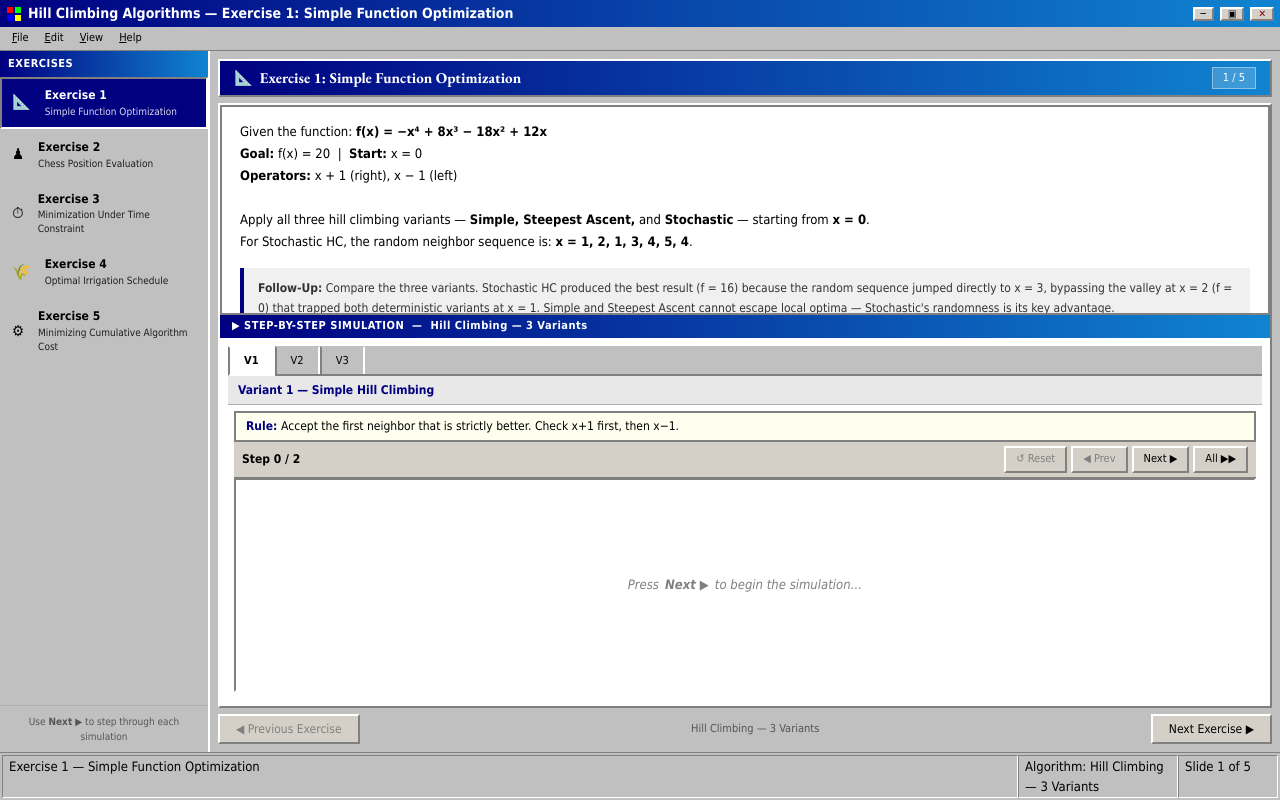
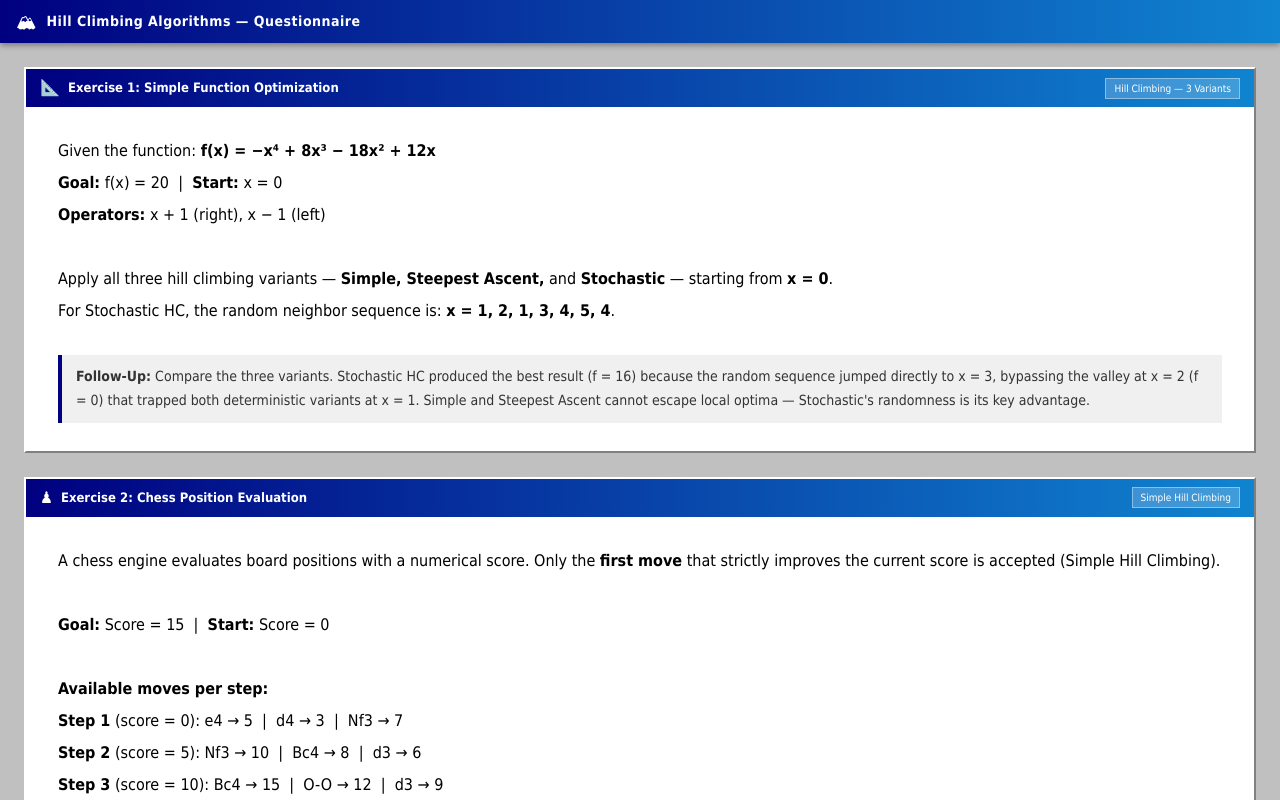
Before and after one commit to Renz5678/Hill-Climbing-Exercises, a React (Vite) app: page / in a window 1280 px wide. Shown: the top 800 px of the page. Built offline with nearby package versions, Linux system fonts and the light colour scheme.

Commit message:
Fixed sizing

```diff
--- a/src/App.jsx
+++ b/src/App.jsx
@@ -1,176 +1,90 @@
-import React, { useState } from 'react';
-import WindowBar from './components/WindowBar';
-import SlideView  from './components/SlideView';
+import React from 'react';
 import { exercises } from './data/exercises';
 
-const MENUS = ['File', 'Edit', 'View', 'Help'];
-
-// Icons for each exercise (Win98-style coloured squares)
+// Icons for each exercise
 const ICONS = ['📐', '♟', '⏱', '🌾', '⚙'];
 
 export default function App() {
-  const [current, setCurrent] = useState(0);
-  const ex = exercises[current];
-
   return (
     <div style={{
-      width: '100vw',
-      height: '100vh',
+      minHeight: '100vh',
       background: '#c0c0c0',
-      display: 'flex',
-      flexDirection: 'column',
+      fontFamily: 'Tahoma, Arial, sans-serif',
       margin: 0,
       padding: 0,
-      overflow: 'hidden',
     }}>
-      {/* ── Title / Menu bar ── */}
-      <WindowBar
-        title={`Hill Climbing Algorithms — ${ex.title}: ${ex.subtitle}`}
-        menus={MENUS}
-      />
-
-      {/* ── Main area: sidebar + slide ── */}
-      <div style={{ display: 'flex', flex: 1, overflow: 'hidden' }}>
-
-        {/* ── Sidebar ── */}
-        <div className="panel-inset" style={{
-          width: 210,
-          flexShrink: 0,
-          background: '#c0c0c0',
-          overflowY: 'auto',
-          display: 'flex',
-          flexDirection: 'column',
-          borderTop: 'none',
-          borderLeft: 'none',
-          borderBottom: 'none',
-        }}>
-          {/* sidebar header */}
+      {/* ── Title bar ── */}
       <div style={{
         background: 'linear-gradient(to right, #000080, #1084d0)',
         color: '#fff',
-            padding: '5px 8px',
-            fontSize: 11,
-            fontWeight: 'bold',
-            letterSpacing: '0.5px',
-            userSelect: 'none',
+        padding: '8px 16px',
+        display: 'flex',
+        alignItems: 'center',
+        gap: 10,
+        position: 'sticky',
+        top: 0,
+        zIndex: 10,
+        boxShadow: '0 2px 6px rgba(0,0,0,0.4)',
       }}>
-            EXERCISES
+        <span style={{ fontSize: 18 }}>🏔</span>
+        <span style={{ fontWeight: 'bold', fontSize: 14, letterSpacing: '0.5px' }}>
+          Hill Climbing Algorithms — Questionnaire
+        </span>
       </div>
 
-          {/* slide list */}
-          {exercises.map((e, i) => (
+      {/* ── Questions ── */}
+      <div style={{ padding: '24px 24px 48px' }}>
+        {exercises.map((ex, i) => (
           <div
-              key={e.id}
-              className={`slide-item${current === i ? ' active' : ''}`}
-              onClick={() => setCurrent(i)}
-              style={{ padding: '8px 10px', fontSize: 12, cursor: 'pointer', lineHeight: 1.4 }}
+            key={ex.id}
+            className="panel-raised"
+            style={{ marginBottom: 24, background: '#ffffff', overflow: 'hidden' }}
           >
-              <span style={{ fontSize: 15, marginRight: 6 }}>{ICONS[i]}</span>
-              <div>
-                <div style={{ fontWeight: 'bold' }}>{e.title}</div>
-                <div style={{ fontSize: 10, opacity: 0.85, marginTop: 1 }}>{e.subtitle}</div>
-              </div>
-            </div>
-          ))}
-
-          {/* spacer */}
-          <div style={{ flex: 1 }} />
-
-          {/* navigation hint */}
-          <div style={{
-            padding: '8px',
-            fontSize: 10,
-            color: '#555',
-            borderTop: '1px solid #b0b0b0',
-            textAlign: 'center',
-            lineHeight: 1.5,
-          }}>
-            Use <b>Next ▶</b> to step through each simulation
-          </div>
-        </div>
-
-        {/* ── Slide content ── */}
-        <div style={{
-          flex: 1,
-          display: 'flex',
-          flexDirection: 'column',
-          overflow: 'hidden',
-          background: '#c0c0c0',
-          padding: 8,
-          gap: 0,
-        }}>
-          {/* slide title bar */}
-          <div className="panel-raised" style={{ flexShrink: 0, marginBottom: 6 }}>
+            {/* question header */}
             <div style={{
               background: 'linear-gradient(to right, #000080, #1084d0)',
               color: '#fff',
-              padding: '6px 14px',
+              padding: '7px 14px',
               display: 'flex',
               alignItems: 'center',
-              justifyContent: 'space-between',
+              gap: 8,
             }}>
-              <span style={{ fontWeight: 'bold', fontSize: 15, fontFamily: '"EB Garamond", serif' }}>
-                {ICONS[current]}&nbsp; {ex.title}: {ex.subtitle}
+              <span style={{ fontSize: 16 }}>{ICONS[i]}</span>
+              <span style={{ fontWeight: 'bold', fontSize: 13 }}>
+                {ex.title}: {ex.subtitle}
               </span>
               <span style={{
-                fontSize: 11,
+                marginLeft: 'auto',
+                fontSize: 10,
                 background: 'rgba(255,255,255,0.2)',
-                padding: '2px 10px',
+                padding: '2px 8px',
                 border: '1px solid rgba(255,255,255,0.4)',
               }}>
-                {current + 1} / {exercises.length}
+                {ex.algorithmLabel}
               </span>
             </div>
+
+            {/* question body */}
+            <div style={{ padding: '28px 32px', fontSize: 16, lineHeight: 2, color: '#000' }}>
+              {ex.content}
             </div>
 
-          {/* the actual slide */}
-          <div className="panel-raised" style={{ flex: 1, overflow: 'hidden', background: '#ffffff' }}>
-            <SlideView key={current} exercise={ex} />
+            {/* follow-up note if any */}
+            {ex.followUp && (
+              <div style={{
+                margin: '0 32px 28px',
+                padding: '10px 14px',
+                background: '#f0f0f0',
+                borderLeft: '4px solid #000080',
+                fontSize: 14,
+                lineHeight: 1.7,
+                color: '#333',
+              }}>
+                {ex.followUp}
               </div>
-
-          {/* ── Slide nav buttons ── */}
-          <div style={{
-            display: 'flex',
-            justifyContent: 'space-between',
-            alignItems: 'center',
-            marginTop: 6,
-          }}>
-            <button
-              className="btn-win"
-              disabled={current === 0}
-              onClick={() => setCurrent(c => c - 1)}
-              style={{ fontSize: 12, padding: '4px 16px' }}
-            >
-              ◀ Previous Exercise
-            </button>
-
-            <span style={{ fontSize: 11, color: '#555' }}>
-              {ex.algorithmLabel}
-            </span>
-
-            <button
-              className="btn-win"
-              disabled={current === exercises.length - 1}
-              onClick={() => setCurrent(c => c + 1)}
-              style={{ fontSize: 12, padding: '4px 16px' }}
-            >
-              Next Exercise ▶
-            </button>
+            )}
           </div>
-        </div>
-      </div>
-
-      {/* ── Status bar ── */}
-      <div style={{ display: 'flex', borderTop: '1px solid #808080', padding: '2px', background: '#c0c0c0', flexShrink: 0 }}>
-        <div className="status-field" style={{ flex: 1 }}>
-          {ex.title} — {ex.subtitle}
-        </div>
-        <div className="status-field" style={{ width: 160 }}>
-          Algorithm: {ex.algorithmLabel}
-        </div>
-        <div className="status-field" style={{ width: 100 }}>
-          Slide {current + 1} of {exercises.length}
-        </div>
+        ))}
       </div>
     </div>
   );
```
Lines whose indentation alone changed are shown as unchanged.
